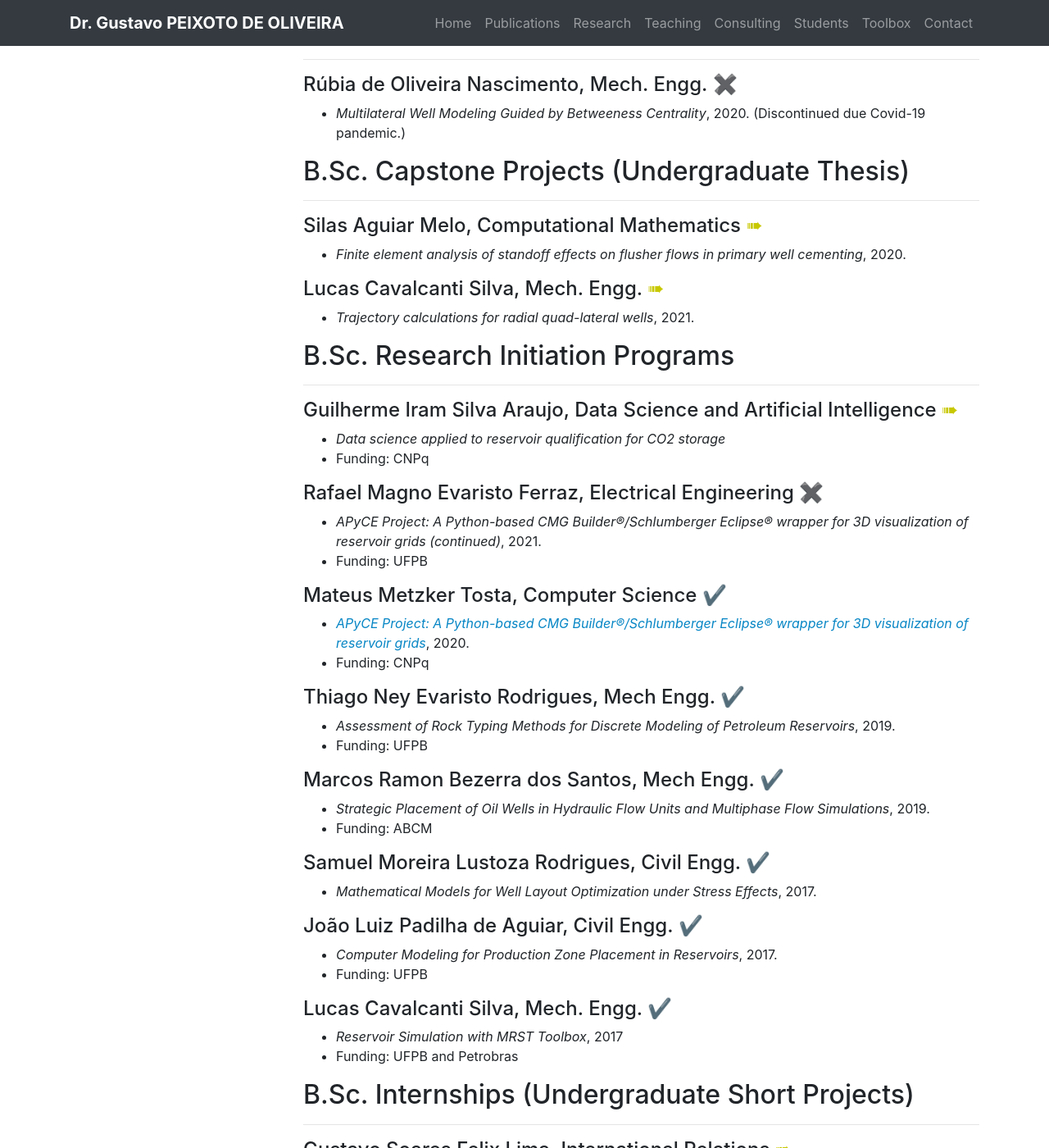
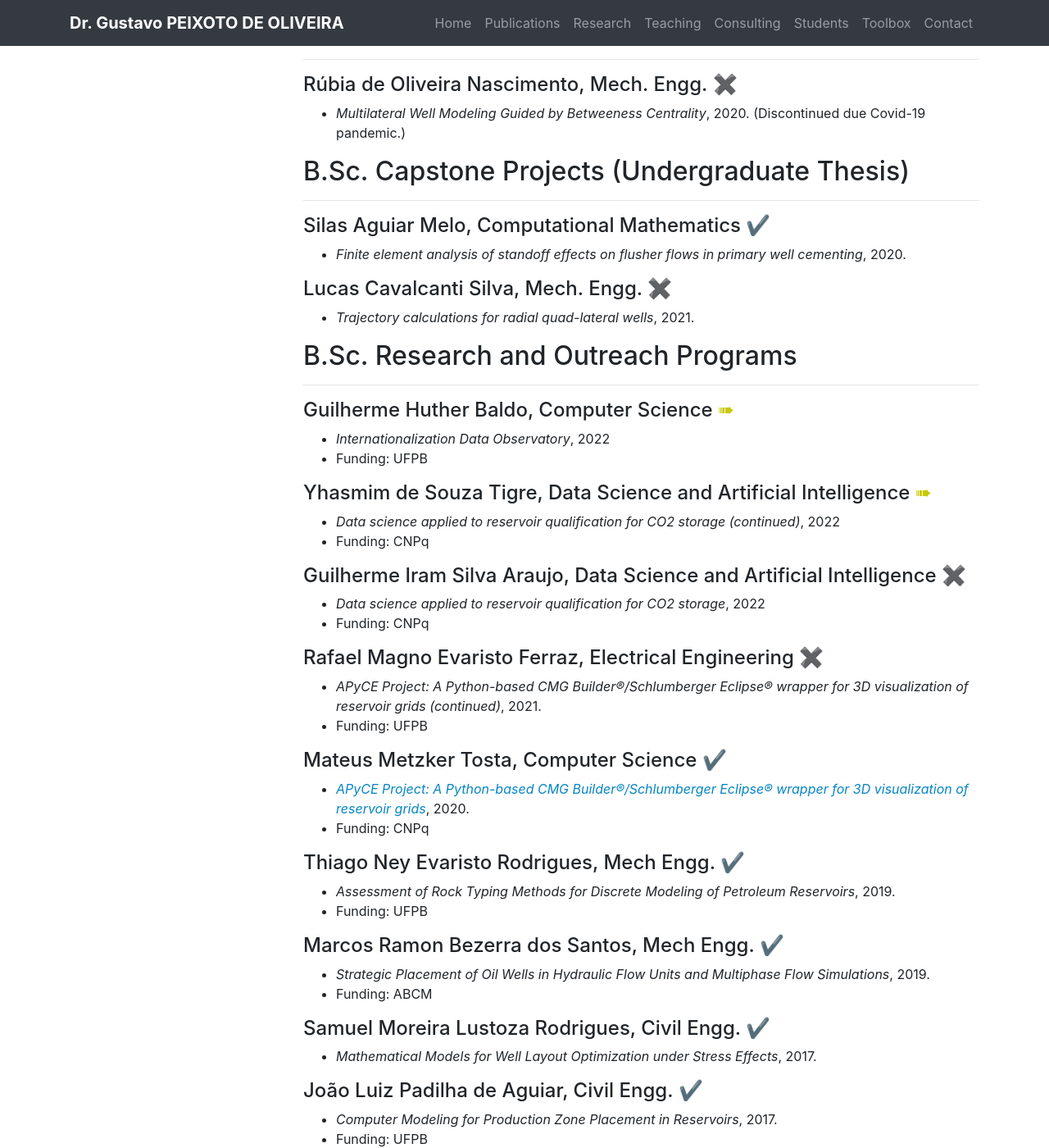
Before and after one commit to gcpeixoto/gcpeixoto.github.io, a Jekyll site: the page built from _pages/students.md, in a window 1280 px wide and 1400 px high, scrolled down 815 px. Shown: the whole window at 82% size. Built offline with Jekyll 4.4.1, drawn with Linux system fonts in a browser that asks for light colours.

Commit message:
Update students

```diff
--- a/_includes/components/students/bsc.md
+++ b/_includes/components/students/bsc.md
@@ -1,9 +1,9 @@
 ## B.Sc. Capstone Projects (Undergraduate Thesis)
 ---
 
-#### Silas Aguiar Melo, Computational Mathematics <span style="color:rgb(200,200,0);"> &#10144; </span>
+#### Silas Aguiar Melo, Computational Mathematics <span style="color:green"> &#10004; </span>
 - *Finite element analysis of standoff effects on flusher flows in primary well cementing*, 2020.
 
 
-#### Lucas Cavalcanti Silva, Mech. Engg. <span style="color:rgb(200,200,0);"> &#10144; </span>
+#### Lucas Cavalcanti Silva, Mech. Engg. <span style="color:rgb(200,0,0);"> &#10006; </span>
 - *Trajectory calculations for radial quad-lateral wells*, 2021.
--- a/_includes/components/students/ic.md
+++ b/_includes/components/students/ic.md
@@ -1,8 +1,16 @@
-## B.Sc. Research Initiation Programs
+## B.Sc. Research and Outreach Programs
 ---
 
-#### Guilherme Iram Silva Araujo, Data Science and Artificial Intelligence <span style="color:rgb(200,200,0);"> &#10144; </span>
-- *Data science applied to reservoir qualification for CO2 storage*
+#### Guilherme Huther Baldo, Computer Science <span style="color:rgb(200,200,0);"> &#10144; </span>
+- *Internationalization Data Observatory*, 2022
+- Funding: UFPB
+
+#### Yhasmim de Souza Tigre, Data Science and Artificial Intelligence <span style="color:rgb(200,200,0);"> &#10144; </span>
+- *Data science applied to reservoir qualification for CO2 storage (continued)*, 2022
+- Funding: CNPq
+
+#### Guilherme Iram Silva Araujo, Data Science and Artificial Intelligence <span style="color:rgb(200,0,0);"> &#10006; </span>
+- *Data science applied to reservoir qualification for CO2 storage*, 2022
 - Funding: CNPq
 
 #### Rafael Magno Evaristo Ferraz, Electrical Engineering <span style="color:rgb(200,0,0);"> &#10006; </span>
--- a/_includes/components/students/internships.md
+++ b/_includes/components/students/internships.md
@@ -1,5 +1,5 @@
 ## B.Sc. Internships (Undergraduate Short Projects)
 ---
 
-#### Gustavo Soares Felix Lima, International Relations <span style="color:rgb(200,200,0);"> &#10144; </span>
+#### Gustavo Soares Felix Lima, International Relations <span style="color:green"> &#10004; </span>
 - *Data-driven internationalization: analysis of UFPB's indicators*, 2022.
```
